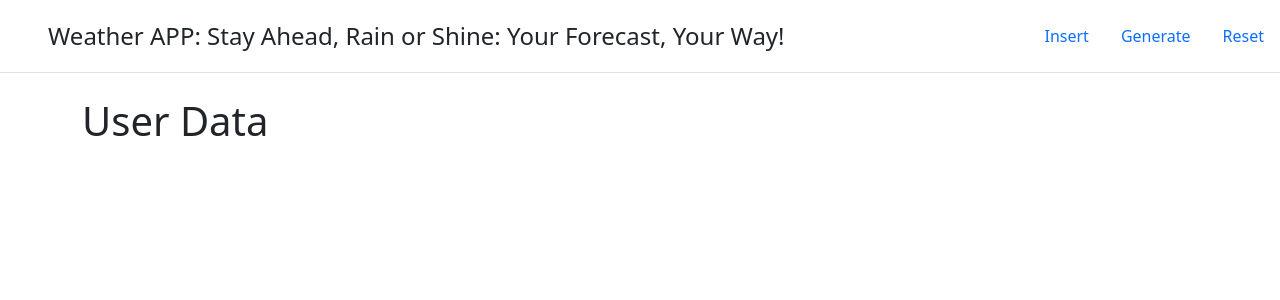
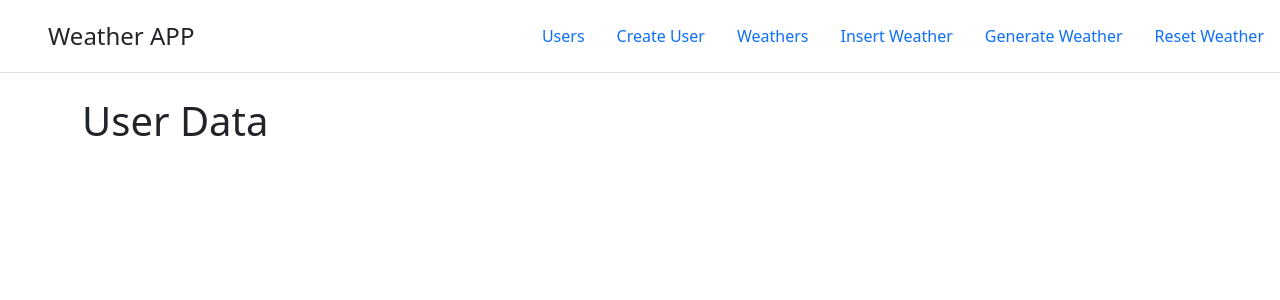
Before and after one commit to SergioRicJr/api_weather, a Django app: page /users in a window 1280 px wide. Shown: the top 300 px of the page. Run offline with Django 5.2, Linux system fonts and the light colour scheme; data that the repository does not hold is empty.

Commit message:
feat: novos links adicionados ao header

```diff
--- a/templates/main.html
+++ b/templates/main.html
@@ -1,27 +1,30 @@
 <!DOCTYPE html>
 <html lang="pt-br">
+
 <head>
     <meta charset="UTF-8">
     <meta name="viewport" content="width=device-width, initial-scale=1.0">
     <title>Weather APP</title>
-    <link
-      href="https://cdn.jsdelivr.net/npm/bootstrap@5.2.0/dist/css/bootstrap.min.css"
-      rel="stylesheet"
-      integrity="sha384-gH2yIJqKdNHPEq0n4Mqa/HGKIhSkIHeL5AyhkYV8i59U5AR6csBvApHHNl/vI1Bx"
-      crossorigin="anonymous"
-    />
+    <link href="https://cdn.jsdelivr.net/npm/bootstrap@5.2.0/dist/css/bootstrap.min.css" rel="stylesheet"
+        integrity="sha384-gH2yIJqKdNHPEq0n4Mqa/HGKIhSkIHeL5AyhkYV8i59U5AR6csBvApHHNl/vI1Bx" crossorigin="anonymous" />
 </head>
+
 <body>
     <header class="d-flex flex-wrap justify-content-center py-3 mb-4 border-bottom">
         <a href="/" class="d-flex align-items-center mb-3 mb-md-0 me-md-auto text-dark text-decoration-none">
-            <svg class="bi me-2" width="40" height="32"><use xlink:href="#bootstrap"/></svg>
-            <span class="fs-4">Weather APP: Stay Ahead, Rain or Shine: Your Forecast, Your Way!</span>
+            <svg class="bi me-2" width="40" height="32">
+                <use xlink:href="#bootstrap" />
+            </svg>
+            <span class="fs-4">Weather APP</span>
         </a>
 
         <ul class="nav nav-pills">
-          <li class="nav-item"><a href="{% url 'Weather Insert' %}" class="nav-link">Insert</a></li>
-          <li class="nav-item"><a href="{% url 'Weather Generate' %}" class="nav-link">Generate</a></li>
-            <li class="nav-item"><a href="{% url 'Weather Reset' %}" class="nav-link">Reset</a></li>
+            <li class="nav-item"><a href="{% url 'User View' %}" class="nav-link">Users</a></li>
+            <li class="nav-item"><a href="{% url 'User Insert' %}" class="nav-link">Create User</a></li>
+            <li class="nav-item"><a href="{% url 'Weather View' %}" class="nav-link">Weathers</a></li>
+            <li class="nav-item"><a href="{% url 'Weather Insert' %}" class="nav-link">Insert Weather</a></li>
+            <li class="nav-item"><a href="{% url 'Weather Generate' %}" class="nav-link">Generate Weather</a></li>
+            <li class="nav-item"><a href="{% url 'Weather Reset' %}" class="nav-link">Reset Weather</a></li>
         </ul>
     </header>
     <main>
@@ -32,10 +35,9 @@
         </div>
     </main>
 
-    <script
-      src="https://cdn.jsdelivr.net/npm/bootstrap@5.2.0/dist/js/bootstrap.bundle.min.js"
-      integrity="sha384-A3rJD856KowSb7dwlZdYEkO39Gagi7vIsF0jrRAoQmDKKtQBHUuLZ9AsSv4jD4Xa"
-      crossorigin="anonymous"
-    ></script>
+    <script src="https://cdn.jsdelivr.net/npm/bootstrap@5.2.0/dist/js/bootstrap.bundle.min.js"
+        integrity="sha384-A3rJD856KowSb7dwlZdYEkO39Gagi7vIsF0jrRAoQmDKKtQBHUuLZ9AsSv4jD4Xa"
+        crossorigin="anonymous"></script>
 </body>
+
 </html>
```
